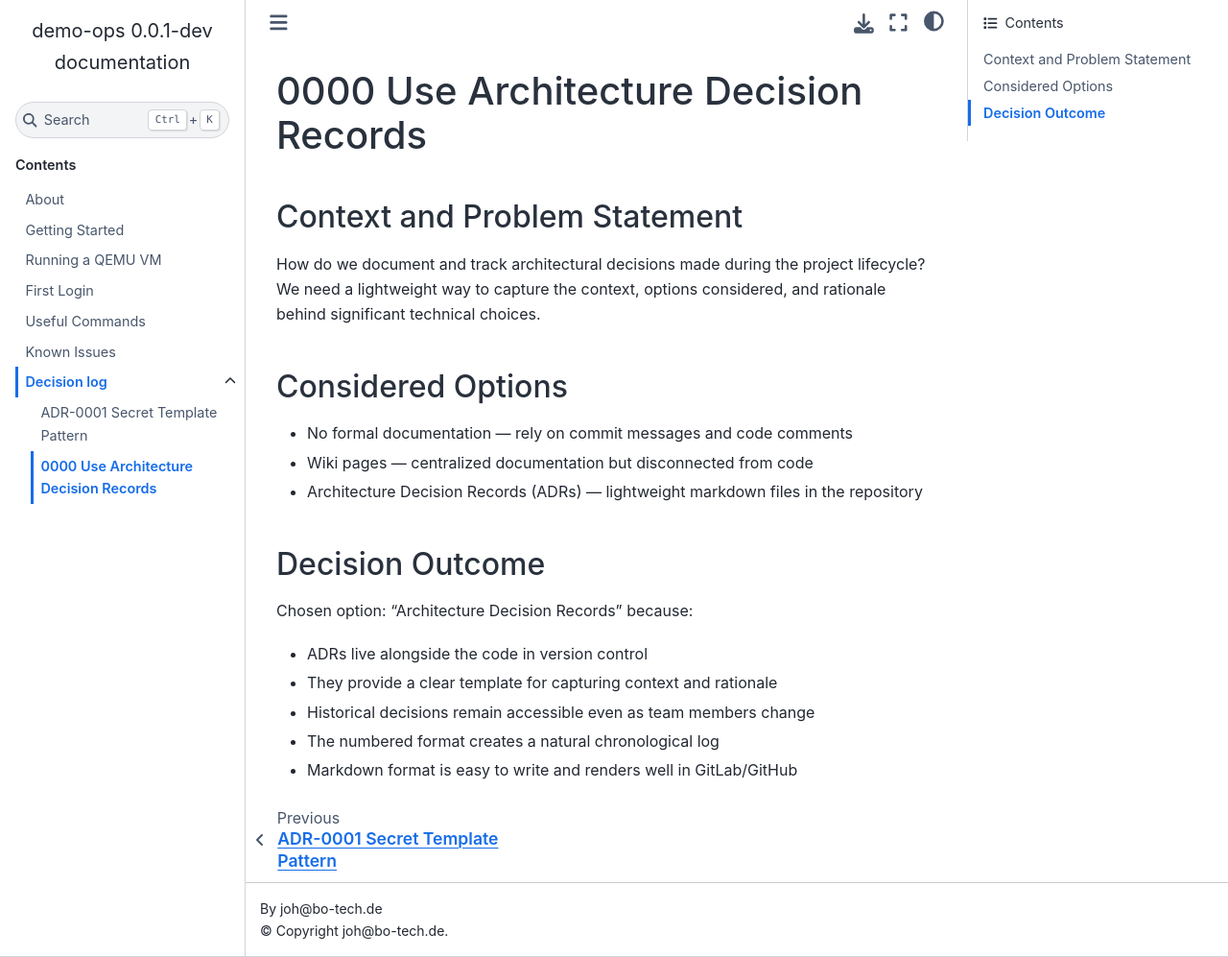
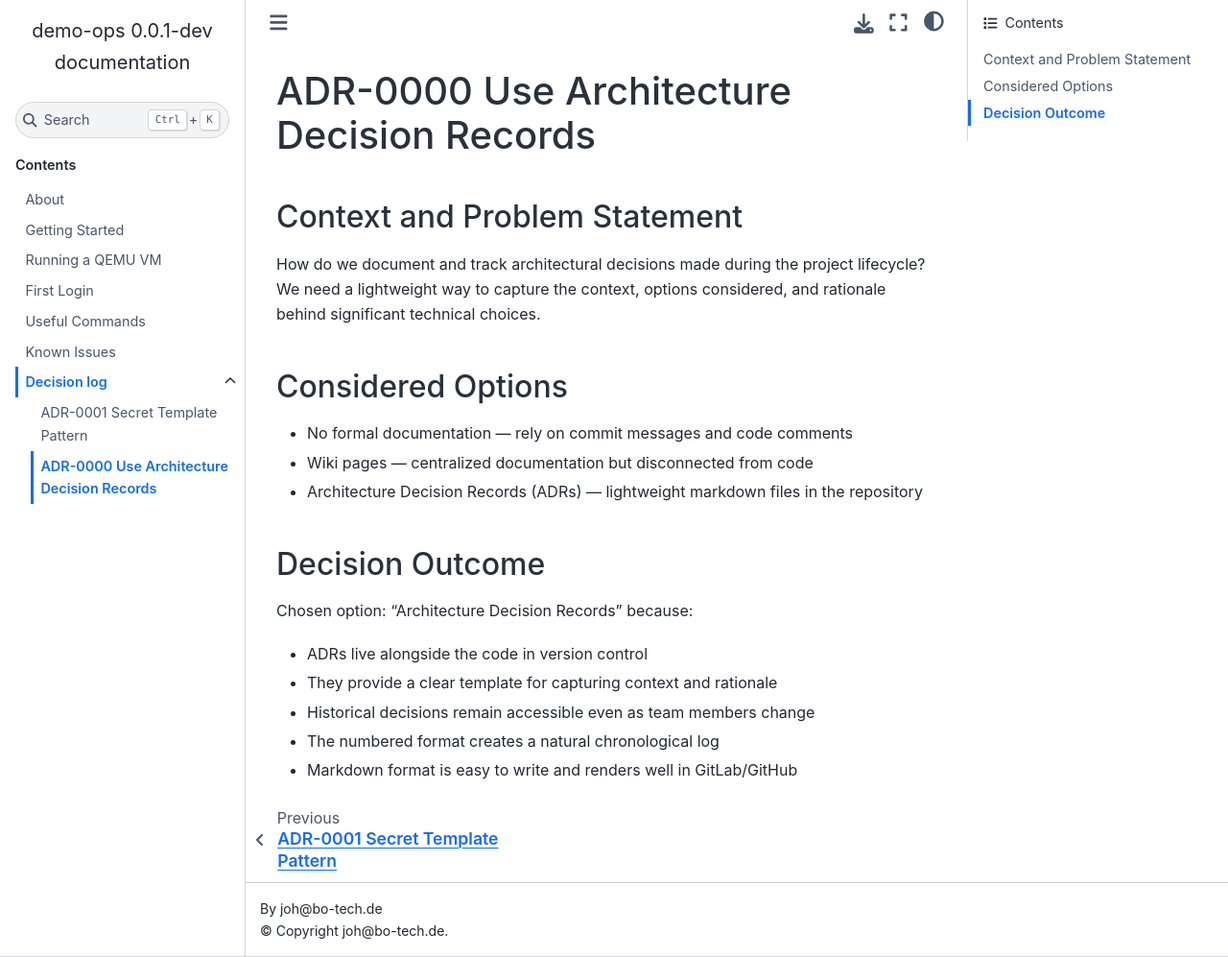
Before and after one commit to bo-tech/demo-ops, a Sphinx documentation site: the page built from docs/decisions/0000-use-adr.md, in a window 1280 px wide and 997 px high. Shown: the whole window at 96% size. Built offline with Sphinx 7.4.7 and the Sphinx Book theme 1.1.4, drawn with Linux system fonts in a browser that asks for light colours.

Commit message:
docs: Add ADR- prefix to first decision record headline

```diff
--- a/docs/decisions/0000-use-adr.md
+++ b/docs/decisions/0000-use-adr.md
@@ -3,7 +3,7 @@ date: 2026-01-06
 ---
 
 (adr-0000)=
-# 0000 Use Architecture Decision Records
+# ADR-0000 Use Architecture Decision Records
 
 ## Context and Problem Statement
 
```
